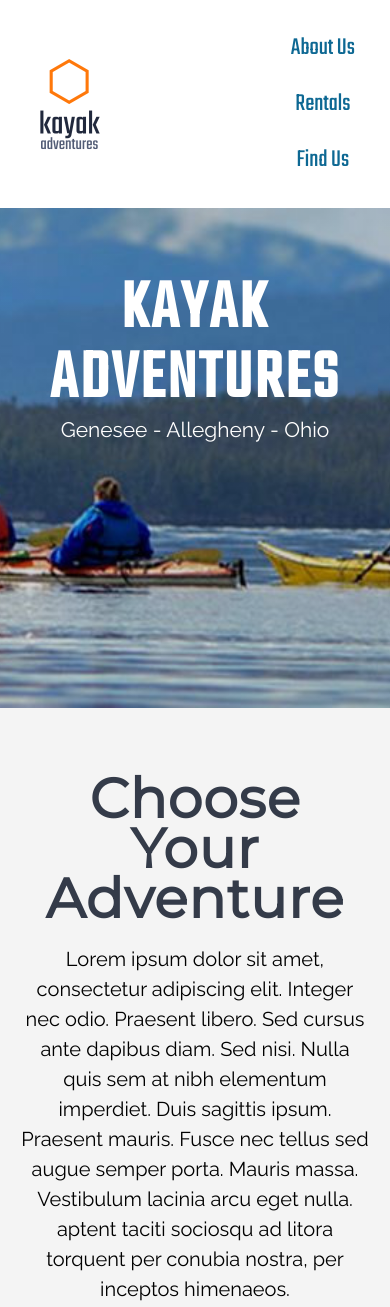
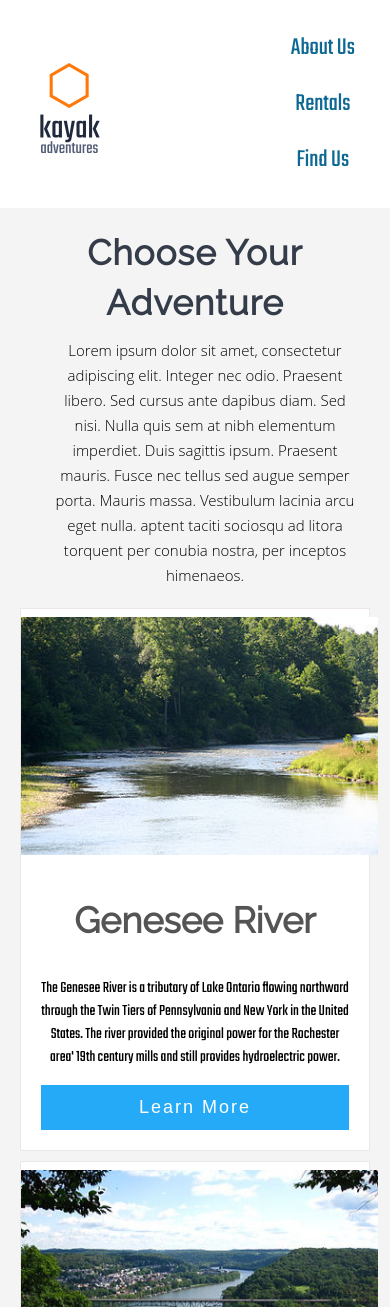
Before and after one commit to vWvilson/adventure-kayaks, a plain HTML site: page index.html in a window 390 px wide. Shown: the top 1307 px of the page. Drawn offline with Linux system fonts and the light colour scheme.

Commit message:
added @media to home  page

```diff
--- a/style/style.css
+++ b/style/style.css
@@ -121,10 +121,7 @@ h2 {
   justify-self: center;
 }
 
-/* article {
-  background: white;
-  padding: 20px;
-} */
+
 
 h3 {
   font-size: 36px;
@@ -350,11 +347,9 @@ input {
     margin: 0%;
   }
   header {
-    display: block;
-    padding: 20px;
-    background-image: linear-gradient(rgba(0, 0, 0, 0.1), rgba(0, 0, 0, 0.1)),
-      url("../assets/hero_header-kayakers-media.jpg") center center cover
-        no-repeat fixed;
+    display: none;
+
+
 
   }
   .navbar,
@@ -383,5 +378,30 @@ input {
     text-align: center;
     background-color: #f4f4f4;
     padding: 20px;
+  }
+ h2,
+ .book_title,
+ .how_it_works {
+  text-align: center;
+  font-size: 35px;
+  font-family: "Raleway", sans-serif;
+  color: #343b49;
+  margin: 0%;
+ }
+ .adventure_info{
+  font-family: "Open Sans";
+  font-size: 15px;
+  line-height: 25px;
+  margin: 10px 10px 20px 30px;
+  max-width: 90%;
+ }
+ article {
+   background-color: #fff;
+   border: rgb(238, 231, 231) 1px solid;
+   margin-top: 10px;;
+ }
+ img {
+   margin-top: 8px;;
+ }
+
 }
-}
```
Also changed, not shown: assets/hero_header-kayakers-media-500.jpg (added).
